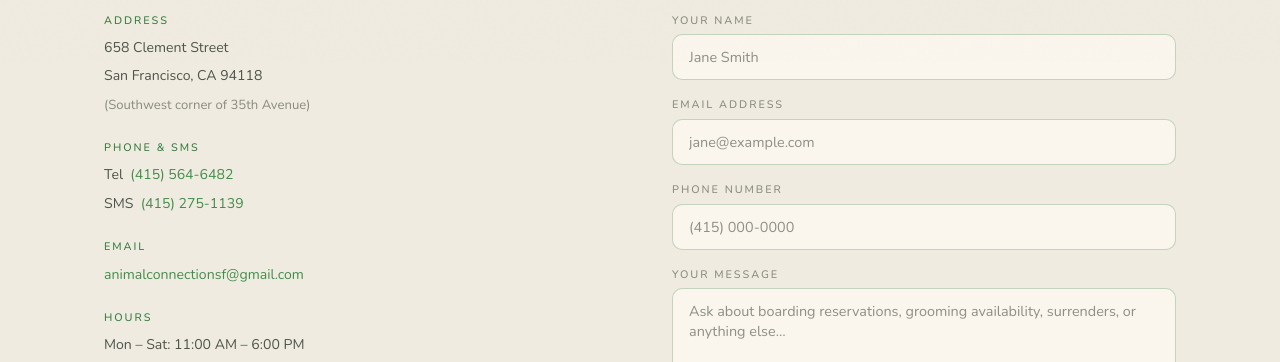
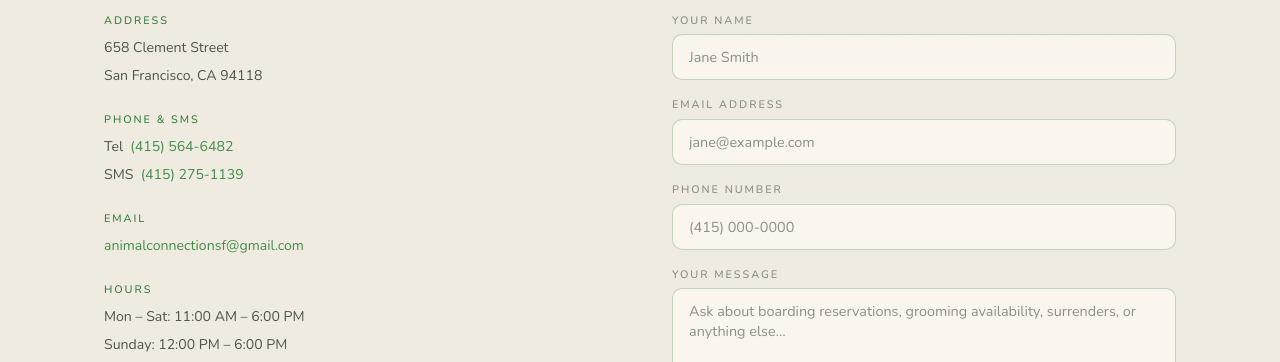
Before and after one commit to kimon222/animalconnection, a website: page contact.html in a window 1280 px wide. Shown: the part 738-1100 px from the top of the page. Drawn offline with nearby package versions, Linux system fonts and the light colour scheme.

Commit message:
Update contact address in contact.html
Removed additional text from the address section.

```diff
--- a/contact.html
+++ b/contact.html
@@ -63,7 +63,7 @@
             <div style="margin-top:1.5rem;display:flex;flex-direction:column;gap:1.25rem;">
               <div>
                 <p style="font-size:0.68rem;font-weight:500;letter-spacing:0.18em;text-transform:uppercase;color:var(--gold);margin-bottom:0.3rem;">Address</p>
-                <p class="contact-line">658 Clement Street<br />San Francisco, CA 94118<br /><span style="font-size:0.82rem;color:var(--cream-mute);">(Southwest corner of 35th Avenue)</span></p>
+                <p class="contact-line">658 Clement Street<br />San Francisco, CA 94118<br /><span style="font-size:0.82rem;color:var(--cream-mute);"></span></p>
               </div>
               <div>
                 <p style="font-size:0.68rem;font-weight:500;letter-spacing:0.18em;text-transform:uppercase;color:var(--gold);margin-bottom:0.3rem;">Phone &amp; SMS</p>
```
